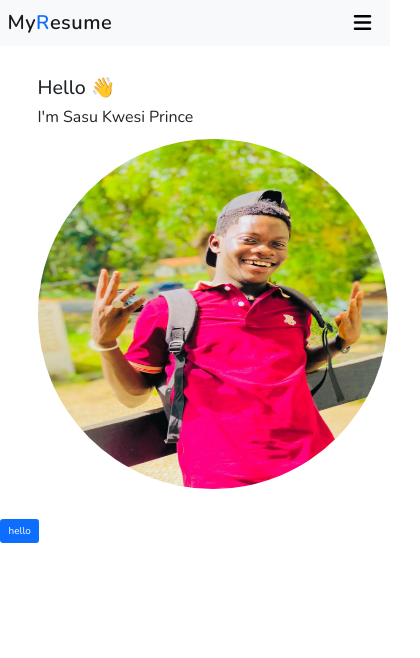
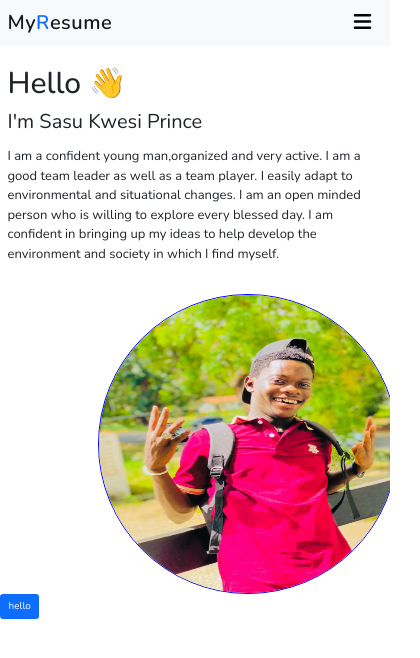
Before and after one commit to Sonnysam/prince, a plain HTML site: page index.html in a window 390 px wide. Shown: the whole page, 420 px wide, since content can reach past the window. Drawn offline with nearby package versions, Linux system fonts and the light colour scheme; files that its build step writes are made by us from their sources.

Commit message:
modifications made to mq  added

```diff
--- a/index.html
+++ b/index.html
@@ -44,14 +44,20 @@
 
 <!-- CODE STARTS HERE -->
 
-<div class="container m-5">
+<div class="container">
   <div class="row">
-    <div class="col-md-6">
-      <h1>Hello 👋</h1>
-      <p>I'm Sasu Kwesi Prince</p>
+    <div class="col-md-6 hello">
+      <h1 class="hello-h1">Hello 👋 &nbsp;</h1>
+      <p class="hello-p"> I'm Sasu Kwesi Prince</p>
+      <p class="text">I am a confident young man,organized and very active. I am a good team leader as well as a team player. I easily adapt to environmental and situational changes. I am an open minded person who is willing to explore every blessed day.
+I am confident in bringing up my ideas to help develop the environment and society in which I find myself.
+</p>
     </div>
     <div class="col-md-6">
-      <img src="images/1.jpg" class="rounded-circle" style="width:350px; height:350px">
+      <img
+        src="images/1.jpg"
+        class="rounded-circle"
+      >
     </div>
   </div>
 </div>
--- a/mycss.css
+++ b/mycss.css
@@ -15,7 +15,8 @@
   margin: 0;
   padding: 0;
   box-sizing: border-box;
- font-family: "Nunito", sans-serif;
+  font-family: "Nunito", sans-serif;
+  overflow: hidden;
 }
 html {
   font-size: 10px;
@@ -45,26 +46,46 @@ i.fa.fa-bars {
   font-size: 2rem;
 }
 
-/* img {
-  width: 100%;
+img.rounded-circle {
+  margin-top: 2rem;
+  width: 450px;
+  height: 450px;
+  border: 1px solid blue;
 }
-
-.container {
-  max-width: 900px;
-  margin: 0 auto;
-  padding: 0 20px;
-} */
-
-
-
-
+h1.hello-h1 {
+  font-size: 4rem;
+   margin-top: 2rem;
+}
+p.hello-p {
+  font-size: 2rem;
+  margin-top: 0.7rem;
+}
 
 /* MEDIA QUERIES SECTION */
 
-@media screen and (max-width: 768px){
+@media screen and (max-width: 768px) {
   a.nav-link.active {
     display: flex;
     align-items: center;
     justify-content: center;
+  }
+  img.rounded-circle {
+
+    margin-left:9rem;
+    margin-right:8rem;
+    width: 300px;
+    height: 300px;
+    border: 1px solid blue;
+  }
+  p.text {
+    font-size: 1.3rem;
+    min-width: 200px;
+  }
+  h1.hello-h1 {
+    font-size: 3rem;
+  }
+  p.hello-p {
+    font-size: 2rem;
+    margin-top: 0.5rem;
+  }
 }
-}
```
